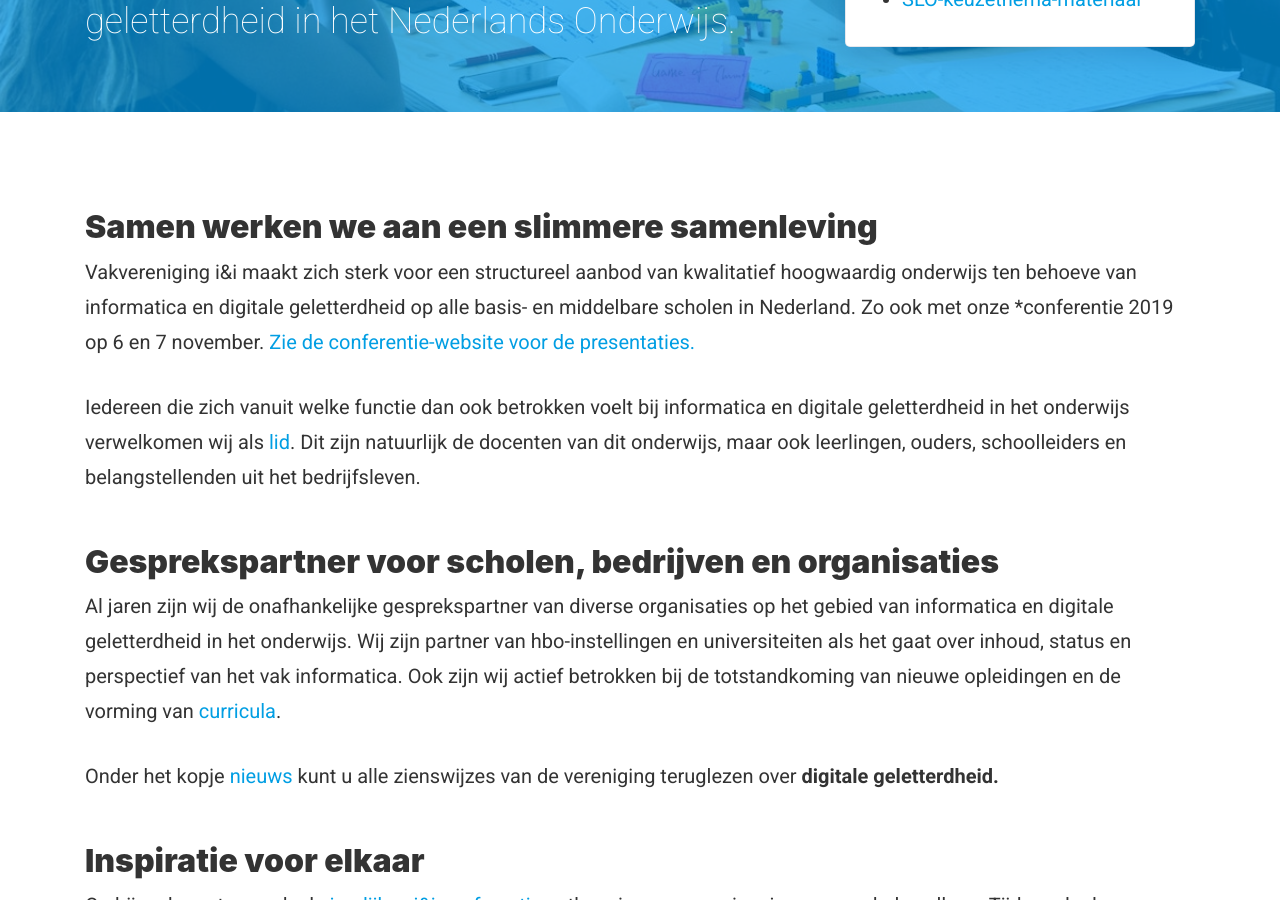
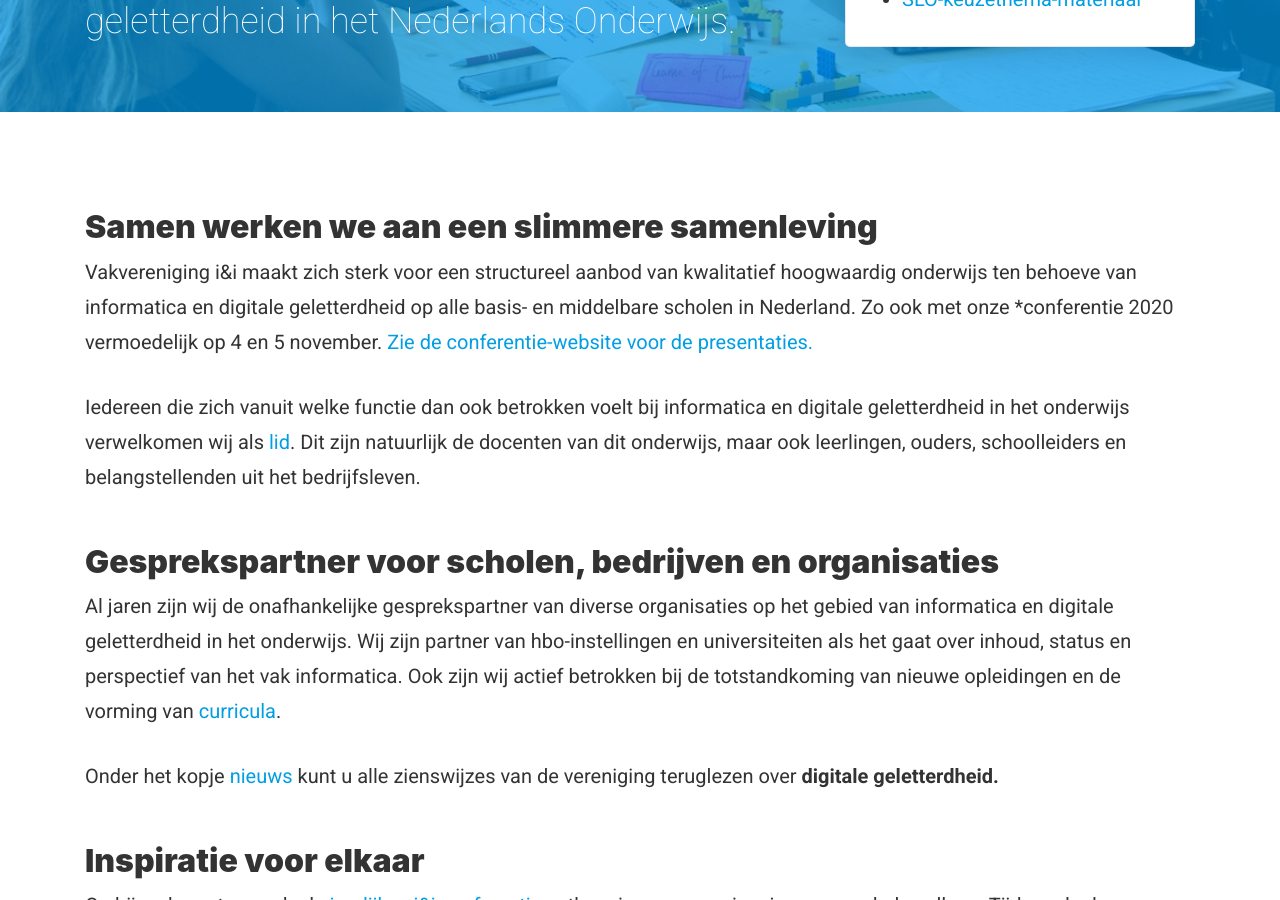
Before and after one commit to ieni/website, a Jekyll site: the page built from _pages/index.md, in a window 1280 px wide and 900 px high, scrolled down 365 px. Built offline with Jekyll 4.4.1, drawn with Linux system fonts in a browser that asks for light colours.

Commit message:
Update index.md

```diff
--- a/_pages/index.md
+++ b/_pages/index.md
@@ -8,7 +8,7 @@ headerCallout: true
 
 ## Samen werken we aan een slimmere samenleving
 Vakvereniging i&i maakt zich sterk voor een structureel aanbod van kwalitatief hoogwaardig onderwijs ten behoeve van informatica en digitale geletterdheid op alle basis- en middelbare scholen in Nederland.
-Zo ook met onze *conferentie 2019 op 6 en 7 november. [Zie de conferentie-website voor de presentaties.](https://ieni.github.io/ieni2019/){:target="_blank"}
+Zo ook met onze *conferentie 2020 vermoedelijk op 4 en 5 november. [Zie de conferentie-website voor de presentaties.](https://ieni.github.io/ieni2019/){:target="_blank"}
 
 Iedereen die zich vanuit welke functie dan ook betrokken voelt bij informatica en digitale geletterdheid in het onderwijs verwelkomen wij als [lid]({{ 'lid-worden' | relative_url }}). Dit zijn natuurlijk de docenten van dit onderwijs, maar ook leerlingen, ouders, schoolleiders en belangstellenden uit het bedrijfsleven.
 
```
